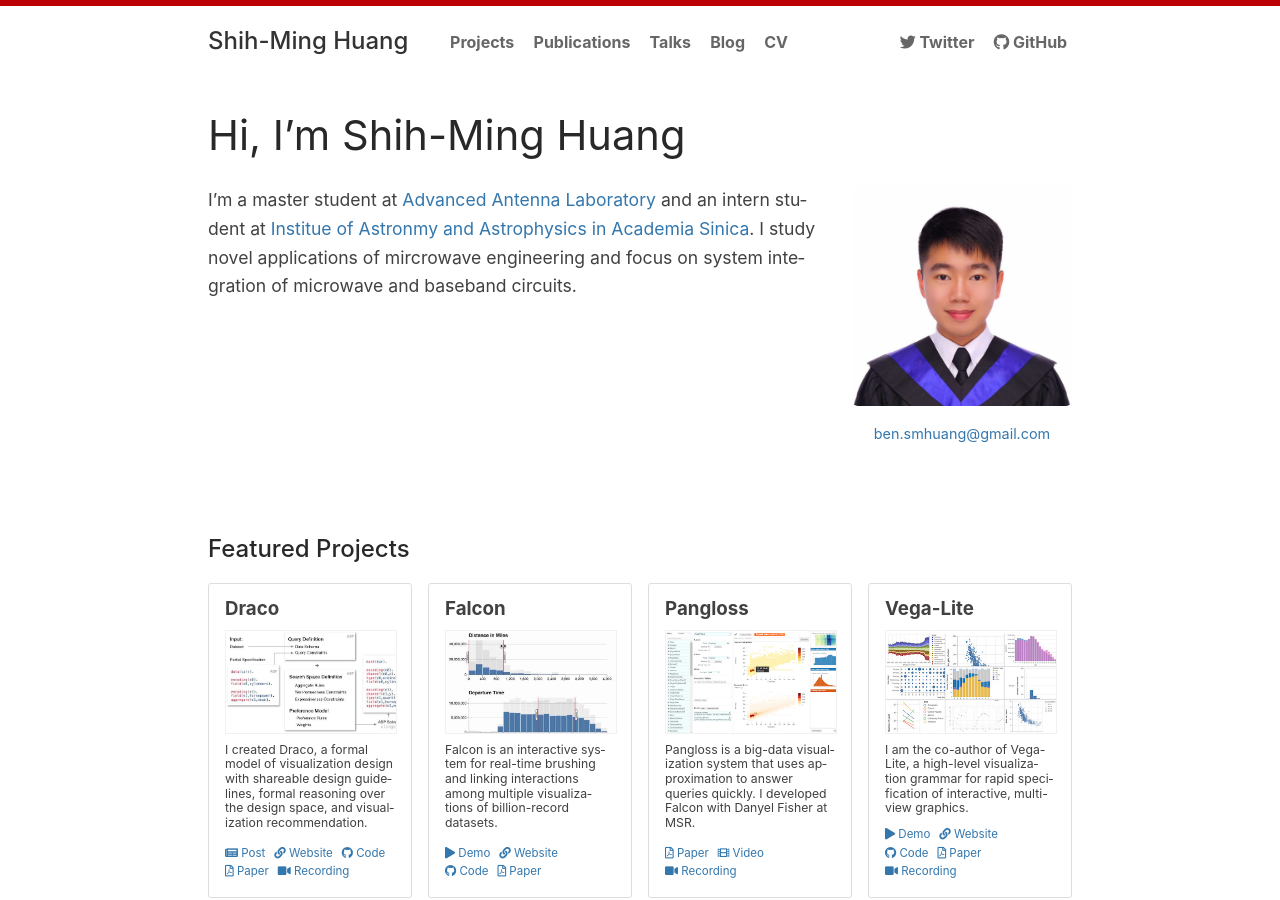
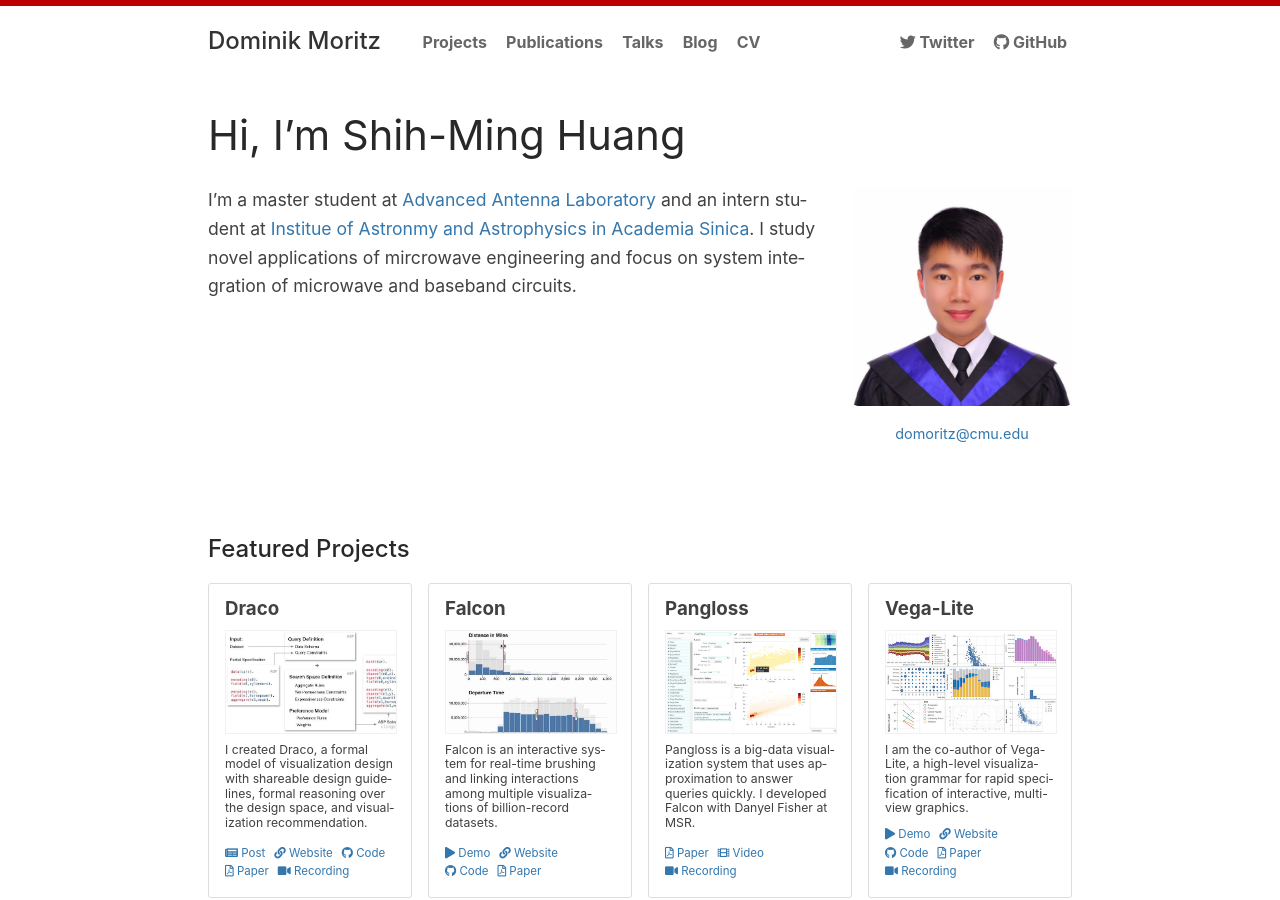
Before and after one commit to domoritz/domoritz.github.io, a Jekyll site: the page built from index.md, in a window 1280 px wide and 900 px high. Built offline with Jekyll 4.4.1, drawn with Linux system fonts in a browser that asks for light colours.

Commit message:
succeed on local but not on website

```diff
--- a/_config.yml
+++ b/_config.yml
@@ -1,16 +1,16 @@
 # Site settings
-title: Shih-Ming Huang
-email: ben.smhuang@gmail.com
+title: Dominik Moritz
+email: domoritz@cmu.edu
 description: > # this means to ignore newlines until "baseurl:"
-   Master Student at National Taiwan University. I am interested in studying novel application of microwave engineering.
+   Professor at Carnegie Mellon University and Research Scientist at Apple. I create interactive data visualization and analysis tools. PhD from University of Washington.
 baseurl: "" # the subpath of your site, e.g. /blog
 url: "" # the base hostname & protocol for your site
-# production_url: "https://www.domoritz.de"
-github_username: Shih-Ming
+production_url: "https://www.domoritz.de"
+github_username: domoritz
 permalink: /blog/:year/:month/:title.html
 
 twitter:
-  username: ""
+  username: domoritz
 
 sass:
   style: compressed
```
